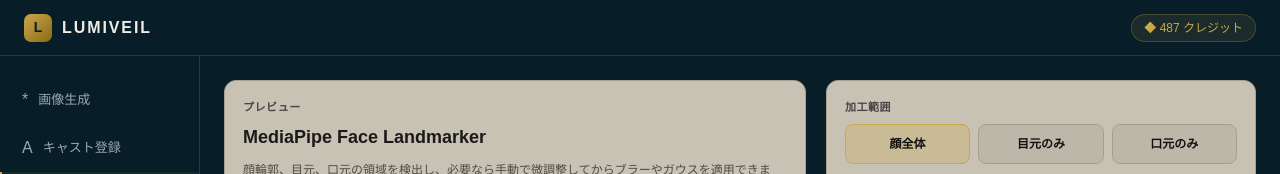
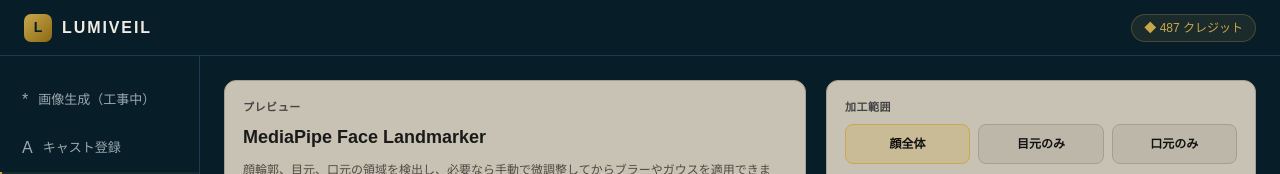
Before and after one commit to dawg2004/lumiveil, a Next.js app: page / in a window 1280 px wide. Shown: the top 174 px of the page. Built offline with nearby package versions, Linux system fonts and the light colour scheme.

Commit message:
chore: mark image generation menu under construction

```diff
--- a/app/page.tsx
+++ b/app/page.tsx
@@ -9,7 +9,7 @@ type ImageSize = { width: number; height: number };
 type MosaicMode = "blur" | "gaussian" | "simple";
 
 const NAV_ITEMS: Array<{ id: TabId; label: string; icon: string }> = [
-  { id: "generate", label: "画像生成", icon: "*" },
+  { id: "generate", label: "画像生成（工事中）", icon: "*" },
   { id: "avatar", label: "キャスト登録", icon: "A" },
   { id: "mosaic", label: "モザイク", icon: "M" },
   { id: "edit", label: "AI編集", icon: "E" },
```
